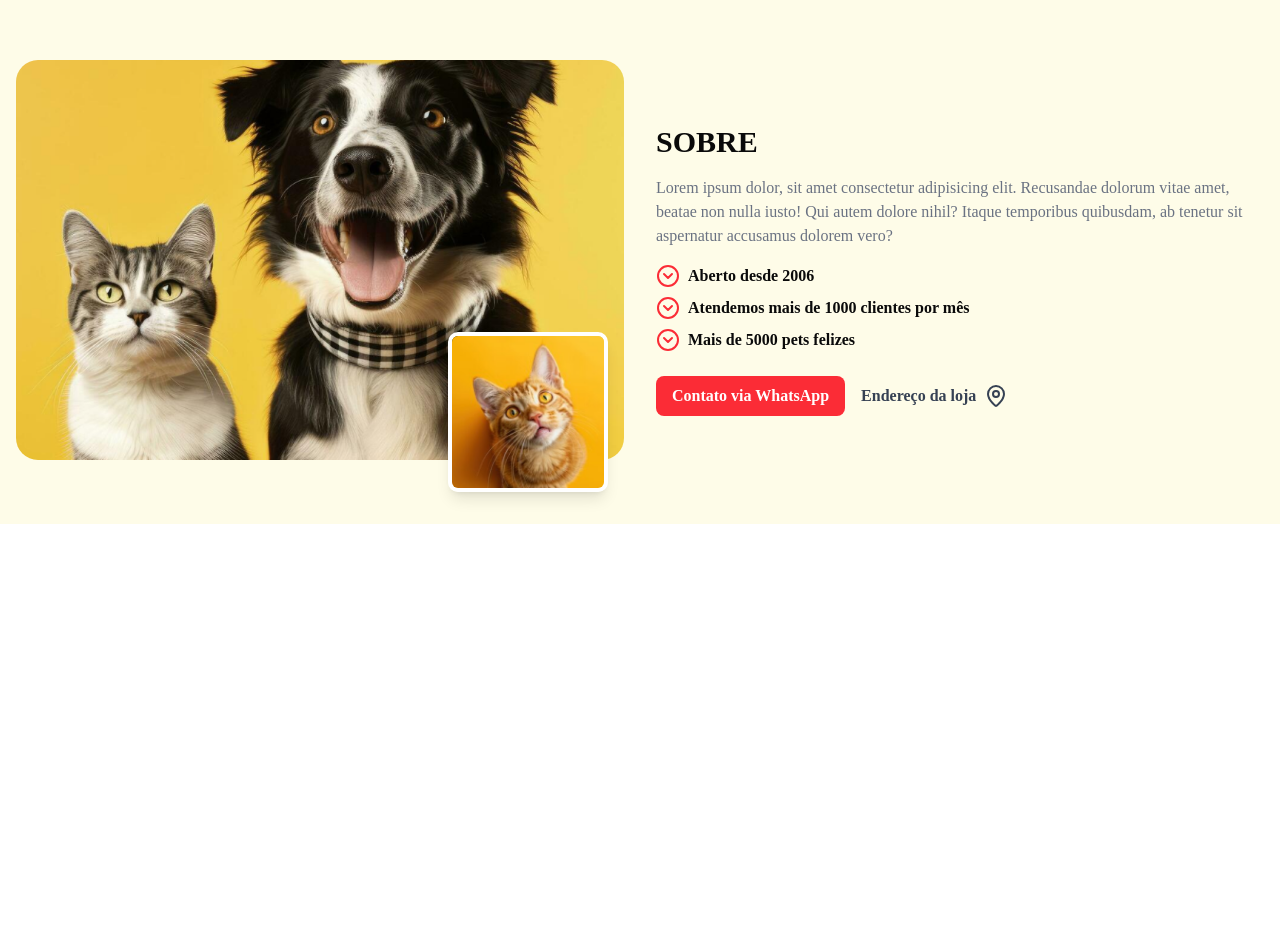
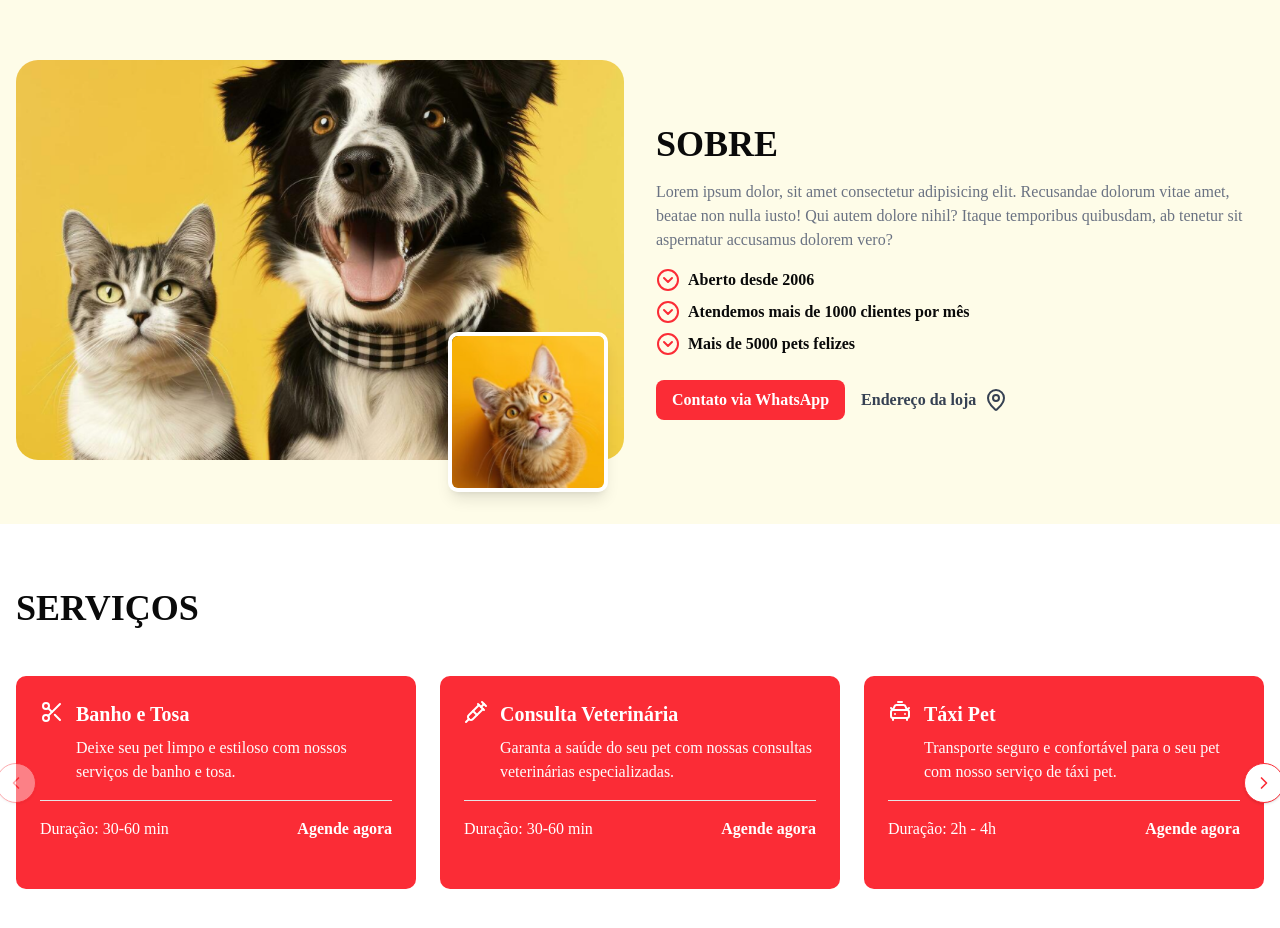
Before and after one commit to Ricardo-dev-00/petdev, a Next.js app: page / in a window 1280 px wide. Shown: the part 360-1288 px from the top of the page. Before the commit the page ends 884 px from the top, so only its background shows below. Built offline with nearby package versions, Linux system fonts and the light colour scheme.

Commit message:
feat: add Services component with carousel functionality and integrate into Home page; update About section styling

```diff
--- a/package.json
+++ b/package.json
@@ -12,6 +12,7 @@
     "@phosphor-icons/react": "^2.1.10",
     "class-variance-authority": "^0.7.1",
     "clsx": "^2.1.1",
+    "embla-carousel-react": "^8.6.0",
     "lucide-react": "^1.8.0",
     "next": "16.2.4",
     "react": "19.2.4",
--- a/src/app/_components/About.tsx
+++ b/src/app/_components/About.tsx
@@ -60,7 +60,7 @@ export function About() {
         </div>
 
         <div className="space-y-6 mt-16">
-          <h2 id="about-title" className="text-3xl font-bold uppercase mb-4">
+          <h2 id="about-title" className="text-4xl font-bold uppercase mb-4">
             Sobre
           </h2>
           <p className="text-gray-500 mb-4">
--- /dev/null
+++ b/src/app/_components/Services.tsx
@@ -0,0 +1,155 @@
+"use client";
+import { useCallback, useEffect, useState } from "react";
+import {
+  Scissors,
+  Syringe,
+  CarTaxiFront,
+  Hotel,
+  ChevronLeft,
+  ChevronRight,
+} from "lucide-react";
+import useEmblaCarousel from "embla-carousel-react";
+
+const services = [
+  {
+    title: "Banho e Tosa",
+    description:
+      "Deixe seu pet limpo e estiloso com nossos serviços de banho e tosa.",
+    icon: <Scissors className="text-white" />,
+    duration: "30-60 min",
+
+    linkText: "Agende agora",
+  },
+  {
+    title: "Consulta Veterinária",
+    description:
+      "Garanta a saúde do seu pet com nossas consultas veterinárias especializadas.",
+    icon: <Syringe className="text-white" />,
+    duration: "30-60 min",
+
+    linkText: "Agende agora",
+  },
+  {
+    title: "Táxi Pet",
+    description:
+      "Transporte seguro e confortável para o seu pet com nosso serviço de táxi pet.",
+    icon: <CarTaxiFront className="text-white" />,
+    duration: "2h - 4h",
+
+    linkText: "Agende agora",
+  },
+  {
+    title: "Hotel para Pets",
+    description:
+      "Oferecemos hospedagem confortável e segura para o seu pet enquanto você estiver ausente.",
+    icon: <Hotel className="text-white" />,
+    duration: "24h - 72h",
+
+    linkText: "Agende agora",
+  },
+];
+
+export function Services() {
+  const [emblaRef, emblaApi] = useEmblaCarousel({
+    loop: false,
+    align: "start",
+    slidesToScroll: 1,
+    breakpoints: {
+      // Em telas maiores, avança e exibe os cards em grupos de 3.
+      "(min-width: 768px)": { slidesToScroll: 3 },
+    },
+  });
+
+  const [canScrollPrev, setCanScrollPrev] = useState(false);
+  const [canScrollNext, setCanScrollNext] = useState(false);
+
+  const onSelect = useCallback(() => {
+    if (!emblaApi) return;
+
+    // Controla estado dos botões para desabilitar no início/fim do carrossel.
+    setCanScrollPrev(emblaApi.canScrollPrev());
+    setCanScrollNext(emblaApi.canScrollNext());
+  }, [emblaApi]);
+
+  useEffect(() => {
+    if (!emblaApi) return;
+
+    onSelect();
+    emblaApi.on("select", onSelect);
+    emblaApi.on("reInit", onSelect);
+
+    return () => {
+      emblaApi.off("select", onSelect);
+      emblaApi.off("reInit", onSelect);
+    };
+  }, [emblaApi, onSelect]);
+
+  return (
+    <section className="bg-white py-16">
+      <div className="container mx-auto px-4">
+        <div>
+          <h2 className="text-4xl font-bold uppercase mb-12">Serviços</h2>
+          <div className="relative">
+            <div className="overflow-hidden" ref={emblaRef}>
+              {/* Track com margem negativa + padding no slide evita corte do último card. */}
+              <div className="flex -ml-6">
+                {services.map((service) => (
+                  <div
+                    key={service.title}
+                    className="flex-[0_0_100%] min-w-0 pl-6 md:flex-[0_0_33.3333%] flex"
+                  >
+                    <div className="p-6 bg-red-500 rounded-lg h-full flex flex-col">
+                      <div className="flex items-start gap-3 flex-1">
+                        <div className="mb-4">{service.icon}</div>
+                        <div className="flex-1">
+                          {/* Evita seleção de texto durante o swipe horizontal dos cards. */}
+                          <h3 className="text-xl font-bold mb-2 text-white select-none">
+                            {service.title}
+                          </h3>
+                          <p className="mb-4 text-[#fdfdfd] select-none">
+                            {service.description}
+                          </p>
+                        </div>
+                      </div>
+                      <div className="flex justify-between border-t py-4 mt-auto">
+                        <p className="mb-2 text-white select-none">
+                          Duração: {service.duration}
+                        </p>
+
+                        <a
+                          href="#"
+                          className="text-white font-bold hover:underline select-none"
+                        >
+                          {service.linkText}
+                        </a>
+                      </div>
+                    </div>
+                  </div>
+                ))}
+              </div>
+            </div>
+
+            <button
+              type="button"
+              aria-label="Voltar serviços"
+              onClick={() => emblaApi?.scrollPrev()}
+              disabled={!canScrollPrev}
+              className="absolute left-0 top-1/2 -translate-x-1/2 -translate-y-1/2 h-10 w-10 inline-flex items-center justify-center rounded-full border border-red-500 bg-white text-red-500 shadow-sm transition disabled:opacity-40 disabled:cursor-not-allowed hover:bg-red-50"
+            >
+              <ChevronLeft size={20} />
+            </button>
+            <button
+              type="button"
+              aria-label="Avançar serviços"
+              onClick={() => emblaApi?.scrollNext()}
+              disabled={!canScrollNext}
+              className="absolute right-0 top-1/2 translate-x-1/2 -translate-y-1/2 h-10 w-10 inline-flex items-center justify-center rounded-full border border-red-500 bg-white text-red-500 shadow-sm transition disabled:opacity-40 disabled:cursor-not-allowed hover:bg-red-50"
+            >
+              <ChevronRight size={20} />
+            </button>
+          </div>
+        </div>
+      </div>
+    </section>
+  );
+}
--- a/src/app/page.tsx
+++ b/src/app/page.tsx
@@ -1,11 +1,13 @@
 import { About } from "./_components/About";
 import { Hero } from "./_components/Hero";
+import { Services } from "./_components/Services";
 
 export default function Home() {
   return (
     <main className="">
       <Hero />
       <About />
+      <Services />
     </main>
   );
 }
```
Also changed, not shown: 1 other file (tests, documents, lock files or other folders).
